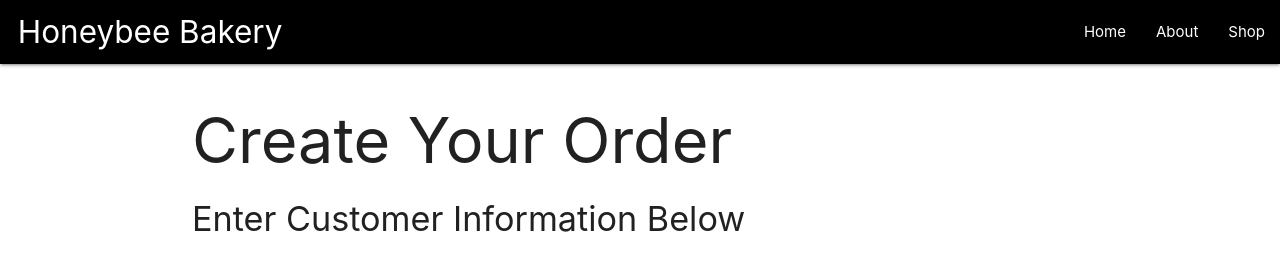
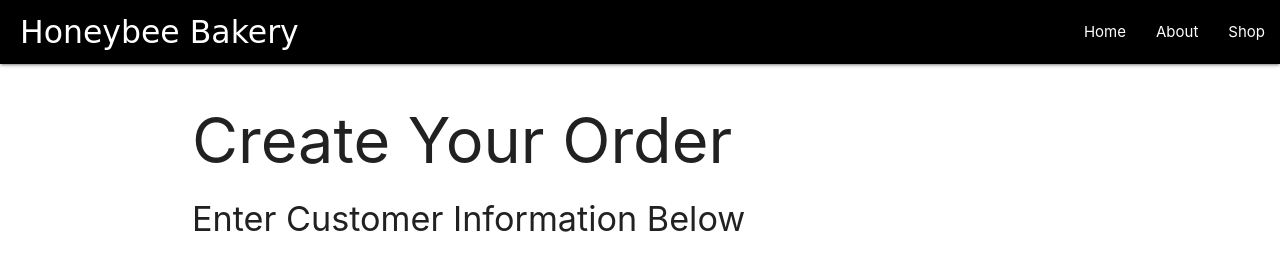
Before and after one commit to amanda-3329/Python-Bakery-Project, a Django app: page /order/create_order in a window 1280 px wide. Shown: the top 254 px of the page. Run offline with Django 3.2, Linux system fonts and the light colour scheme.

Commit message:
order status shows up and added font choice

```diff
--- a/main_app/forms.py
+++ b/main_app/forms.py
@@ -23,4 +23,4 @@ class BoxForm(forms.ModelForm):
 class OrderTrackerForm(forms.ModelForm):
     class Meta:
         model = OrderTracker
-        fields = ('status', 'order')
+        fields = ('status',)
--- a/main_app/static/css/style.css
+++ b/main_app/static/css/style.css
@@ -21,6 +21,9 @@ body {
   background-color:black;
 }
 
+nav .brand-logo{
+  font-family: cursive;
+}
 .page-footer{
   background-color: grey;
 }
--- a/main_app/templates/base.html
+++ b/main_app/templates/base.html
@@ -10,6 +10,11 @@
   <link rel="stylesheet" href="https://cdnjs.cloudflare.com/ajax/libs/materialize/1.0.0/css/materialize.min.css">
   <link rel="stylesheet" type="text/css" href="{% static 'css/style.css' %}">
   <script src="https://cdnjs.cloudflare.com/ajax/libs/materialize/1.0.0/js/materialize.min.js"></script>
+  <link rel="preconnect" href="https://fonts.googleapis.com">
+<link rel="preconnect" href="https://fonts.gstatic.com" crossorigin>
+<style>
+@import url('https://fonts.googleapis.com/css2?family=Sacramento&display=swap');
+</style>
 
 </head>
 <body>
--- a/main_app/templates/order/order_detail.html
+++ b/main_app/templates/order/order_detail.html
@@ -55,15 +55,15 @@
       </tbody>
     </table>
   </div>
-</div>
-
-{% comment %} Order Tracker Card {% endcomment %}
   <div class="col s6">
   <form action=""method="post">
         {% csrf_token %}
         {{ order_tracker.as_p }}
         <input type="submit" class="btn grey" value="Submit Order Status">
       </form>
+</div>
+
+{% comment %} Order Tracker Card {% endcomment %}
 
 
 
```
